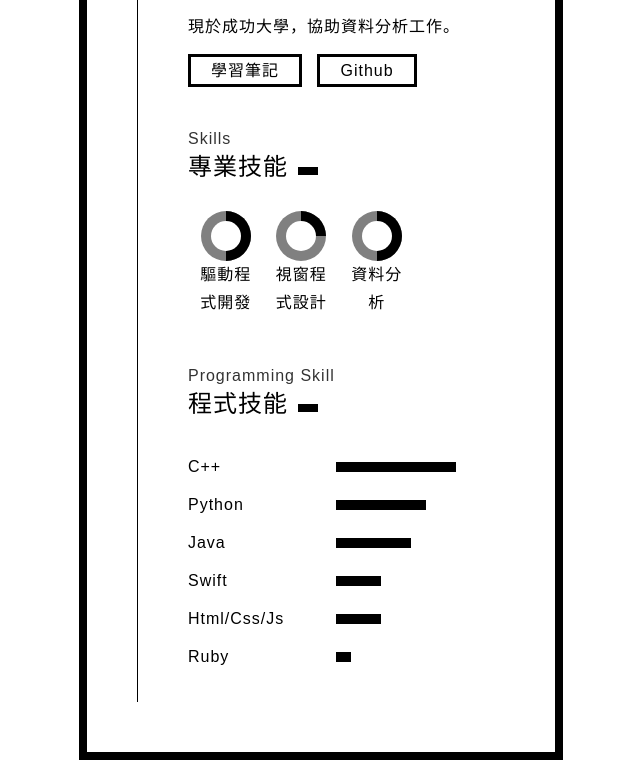
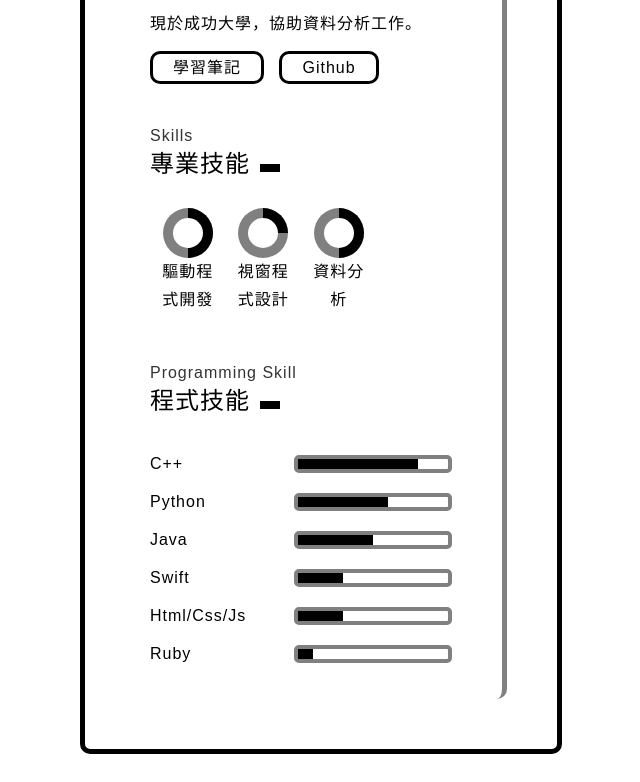
Before and after one commit to Chiu-Yen/Chiu-Yen.github.io, a plain HTML site: page index.html in a window 1280 px wide. Shown: the part 208-990 px from the top of the page, without its empty margins (319-959 px from the left). Drawn offline with Linux system fonts and the light colour scheme.

Commit message:
Update index.html

```diff
--- a/index.html
+++ b/index.html
@@ -47,7 +47,7 @@ a{
 }
 hr{
   border: none;
-  border-bottom: solid 3px black;
+  border-bottom: solid 3px grey;
   width: 60%;
   margin-left: 0;
 }
@@ -56,7 +56,8 @@ hr{
 .resume{
   display: flex;
   max-width: 950px;
-  border: solid 8px black;
+  border: solid 5px black;
+  border-radius: 10px;
   padding: 50px;
   position: relative;
 }
@@ -70,8 +71,9 @@ hr{
   padding: 15px
 }
 .left{
-  padding-left: 50px;
-  border-left: solid 1px black;
+  padding-right: 50px;
+  border-right: solid 5px grey;
+  border-radius: 10px;
 }
 
 .right{
@@ -178,8 +180,9 @@ hr{
 .listProgram .bar{
   width: 150px;
   height: 10px;
-  border: solid 4px white;
+  border: solid 4px grey;
   border-radius: 5px
+
 }
 .listProgram li{
   display: flex;
@@ -227,6 +230,7 @@ hr{
 
 .btn{
   border: solid 3px black;
+  border-radius: 10px;
   padding: 5px 20px;
   margin-right: 10px;
 }
```
